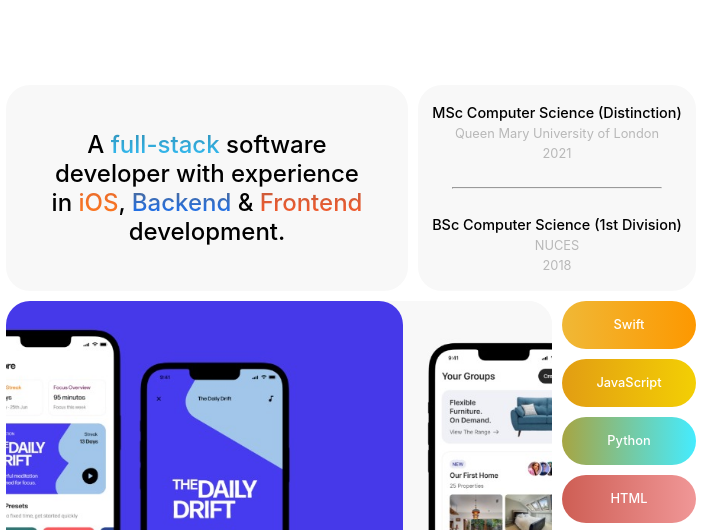
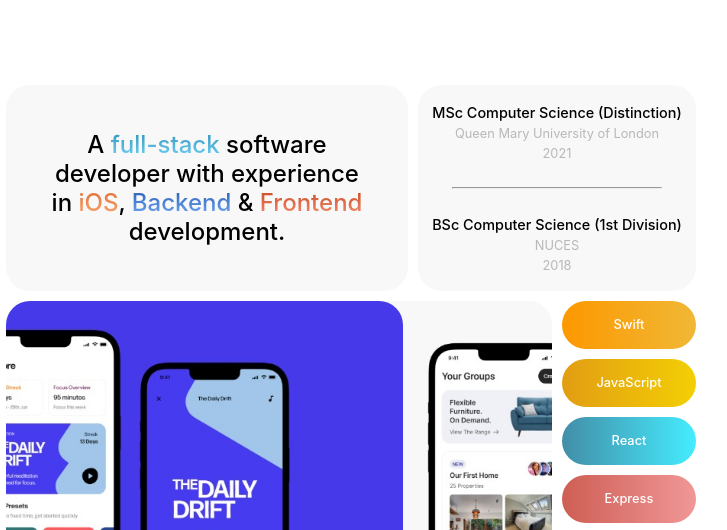
Before and after one commit to iUsmanN/me, a plain HTML site: page index.html in a window 1280 px wide. Shown: the top 530 px of the page, 444-1171 px from the left. Drawn offline with Linux system fonts and the light colour scheme; a web font is replaced by a local one.

Commit message:
Minor color fixes.

```diff
--- a/css/skills.css
+++ b/css/skills.css
@@ -13,7 +13,7 @@
 }
 
 .swift {
-    background-image: linear-gradient(to left, rgb(253, 152, 0), rgb(240, 184, 54));
+    background-image: linear-gradient(to right, rgb(253, 152, 0), rgb(240, 184, 54));
     grid-area: swift;
     overflow: hidden;
 }
@@ -34,7 +34,7 @@
 }
 
 .python {
-    background-image: linear-gradient(to left, rgb(69, 236, 255), rgb(167, 165, 66));
+    background-image: linear-gradient(to left, rgb(69, 236, 255), rgb(66, 142, 167));
     grid-area: python;
 }
 
--- a/css/style.css
+++ b/css/style.css
@@ -151,28 +151,28 @@ body {
 
 light-blue {
     color: #32acdd;
-    background: linear-gradient(to top, #33c0f8 0%, #3190b6 100%);
+    background: linear-gradient(to top, #73d3f8 0%, #3190b6 100%);
 	-webkit-background-clip: text;
 	-webkit-text-fill-color: transparent;
 }
 
 orange-text {
     color: #f46d15;
-    background: linear-gradient(to top, #ff781e 0%, #e86b2d 100%);
+    background: linear-gradient(to top, #faa972 0%, #de6c32 100%);
 	-webkit-background-clip: text;
 	-webkit-text-fill-color: transparent;
 }
 
 blue-text {
     color: #0e5dd3;
-    background: linear-gradient(to top, #1671fa 0%, #4f6a93 100%);
+    background: linear-gradient(to top, #73a9f9 0%, #265cae 100%);
 	-webkit-background-clip: text;
 	-webkit-text-fill-color: transparent;
 }
 
 red-text {
     color: #d5522b;
-    background: linear-gradient(to top, #fa5a29 0%, #c55c3d 100%);
+    background: linear-gradient(to top, #fa8e6d 0%, #c34721 100%);
 	-webkit-background-clip: text;
 	-webkit-text-fill-color: transparent;
 }
--- a/index.html
+++ b/index.html
@@ -75,8 +75,8 @@
         <div class="skills" id="skills">
             <div class="skill swift">Swift</div>
             <div class="skill javascript">JavaScript</div>
-            <div class="skill python">Python</div>
-            <div class="skill html">HTML</div>
+            <div class="skill python">React</div>
+            <div class="skill html">Express</div>
             <div class="skill cpp">C++</div>
             <div class="skill css">CSS</div>
             <div class="skill swiftui">SwiftUI</div>
```
Also changed, not shown: 1 other file.
